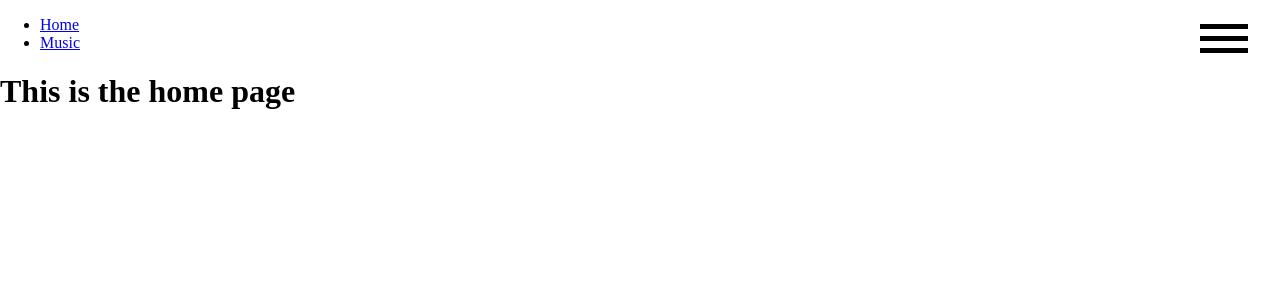
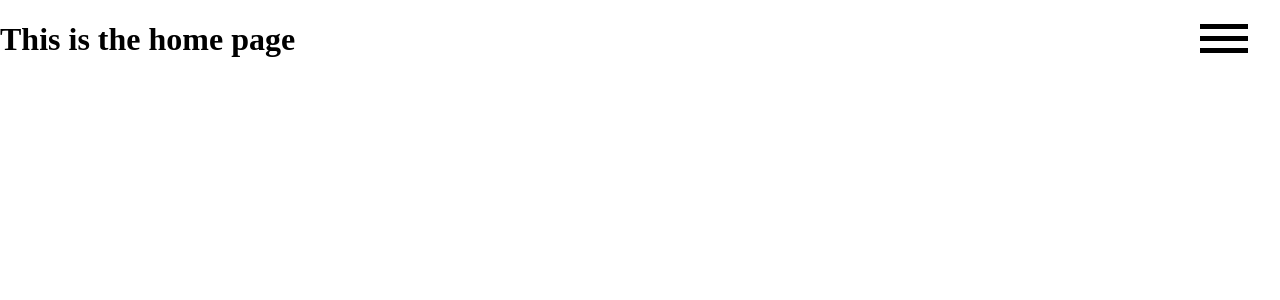
Before and after one commit to brentahrens1/downtown-dawson-website, a Vue app: page / in a window 1280 px wide. Shown: the top 300 px of the page. Built offline with nearby package versions, Linux system fonts and the light colour scheme.

Commit message:
nav and side drawer working with transitions

```diff
--- a/src/App.vue
+++ b/src/App.vue
@@ -31,4 +31,13 @@ export default {
     padding: 0;
     margin: 0;
   }
+
+  li {
+    list-style: none;
+  }
+
+  a:link, a:visited {
+    text-decoration: none;
+    color: #000;
+  }
 </style>
--- a/src/components/NavBar.vue
+++ b/src/components/NavBar.vue
@@ -5,7 +5,7 @@
             <div class="hamburger__bar"></div>
             <div class="hamburger__bar"></div>
         </div>
-        <div class="side-drawer">
+        <div class="side-drawer" :class="{'show': isOpen}">
             <ul class="side-drawer-list">
                 <li class="side-drawer-list__item"><router-link to="/">Home</router-link></li>
                 <li class="side-drawer-list__item"><router-link to="/music">Music</router-link></li>
@@ -56,7 +56,7 @@ export default {
                 transition: all 1s ease-in-out;
             }
             .open > &:first-child {
-                top: 57%;
+                top: 1rem;
                 transform: rotate(135deg);
                 transition: all .50s ease-in-out;
             }
@@ -66,9 +66,35 @@ export default {
                 transition: all .50s ease-in-out;
             }
             .open > &:nth-child(3) {
+                top: 1rem;
                 transform: rotate(-135deg);
                 transition: all .50s ease-in-out;
             }
         }
     }
+    .side-drawer {
+    height: 100%;
+    width: 25rem;
+    position: fixed;
+    background: orange;
+    top: 0;
+    right:-30rem;
+    display: flex;
+    flex-direction: column;
+    justify-content: center;
+    align-items: center;
+    transition: right .75s ease-in-out;
+
+        .side-drawer-list {
+
+            &__item {
+                font-size: 3rem;
+                text-transform: uppercase;
+                padding: 20px 20px;
+            }
+        }
+        &.show {
+            right: 0;
+        }
+    }
 </style>
```
